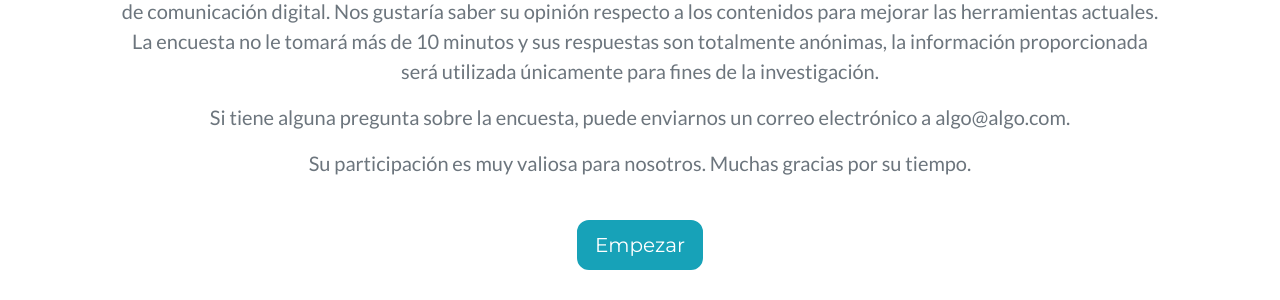
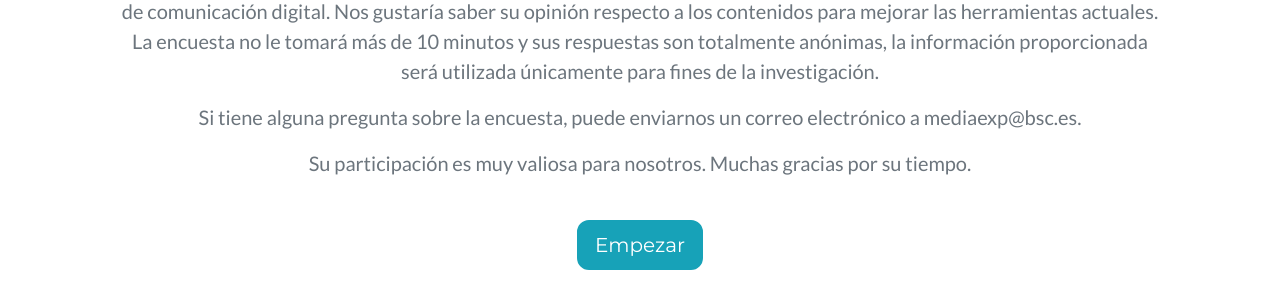
Before and after one commit to social-link-analytics-group-bsc/experiment-platform, a Django app: page / in a window 1280 px wide. Shown: the part 186-486 px from the top of the page. Run offline with Django 3.2, Linux system fonts and the light colour scheme; data comes from the database, SQL or seed files in the repository; data that the repository does not hold is empty; parts of the project's set-up code (start-up, migrations or seed data) failed here and were passed over; some libraries are stand-ins or nearby versions.

Commit message:
Solve issue #10

```diff
--- a/experiment/expplat/templates/expplat/index.html
+++ b/experiment/expplat/templates/expplat/index.html
@@ -111,7 +111,7 @@ footer p {
 					<div class="col-sm-12">
 						<h1>Estudio sobre medios de comunicación digital</h1>
 						<p class="lead text-muted">El Barcelona Supercomputing Center junto a la Universidad de Navarra está realizando una investigación sobre medios de comunicación digital. Nos gustaría saber su opinión respecto a los contenidos para mejorar las herramientas actuales. La encuesta no le tomará más de 10 minutos y sus respuestas son totalmente anónimas, la información proporcionada será utilizada únicamente para fines de la investigación.</p>
-						<p class="lead text-muted">Si tiene alguna pregunta sobre la encuesta, puede enviarnos un correo electrónico a <strong>algo@algo.com</strong>.</p>
+						<p class="lead text-muted">Si tiene alguna pregunta sobre la encuesta, puede enviarnos un correo electrónico a <strong>mediaexp@bsc.es</strong>.</p>
 						<p class="lead text-muted">Su participación es muy valiosa para nosotros. Muchas gracias por su tiempo.</p>
 						<br>
 						<h1><a href="{% url 'expplat:read_news_1' %}" class="btn btn-info btn-lg">Empezar</a></h1>
--- a/experiment/expplat/templates/expplat/result.html
+++ b/experiment/expplat/templates/expplat/result.html
@@ -107,7 +107,7 @@ footer p {
                     <br>
                     <p>Esta encuesta se realiza en el marco del proyecto RRSSalud, financiado por la fundación BBVA. Durante la encuesta, usted fue invitado a leer dos noticias aleatorias; una de contenido verdadero y la otra de contenido falso. El propósito de la encuesta fue investigar el nivel de vulnerabilidad de las personas a las noticias falsas. Además, evaluar potenciales acciones posteriores a tomar a partir de las noticias leídas.</p>
                     <p>Las noticias visualizadas se encuentran relacionadas con algún aspecto de la pandemia COVID-19 y fueron extraídas de medios digitales de comunicación.</p>
-                    <p>Si desea conocer más información sobre el proyecto de investigación y el experimento favor contactar con <strong>algo@algo.com</strong> o bien puede visitar nuestro perfil de twitter <a href="https://twitter.com/RRSSalud">@RRSSalud</a>.</p>
+                    <p>Si desea conocer más información sobre el proyecto de investigación y el experimento favor contactar con <strong>mediaexp@bsc.es</strong> o bien puede visitar nuestro perfil de twitter <a href="https://twitter.com/RRSSalud">@RRSSalud</a>.</p>
                 </div>
             </div>
             <hr>
```
